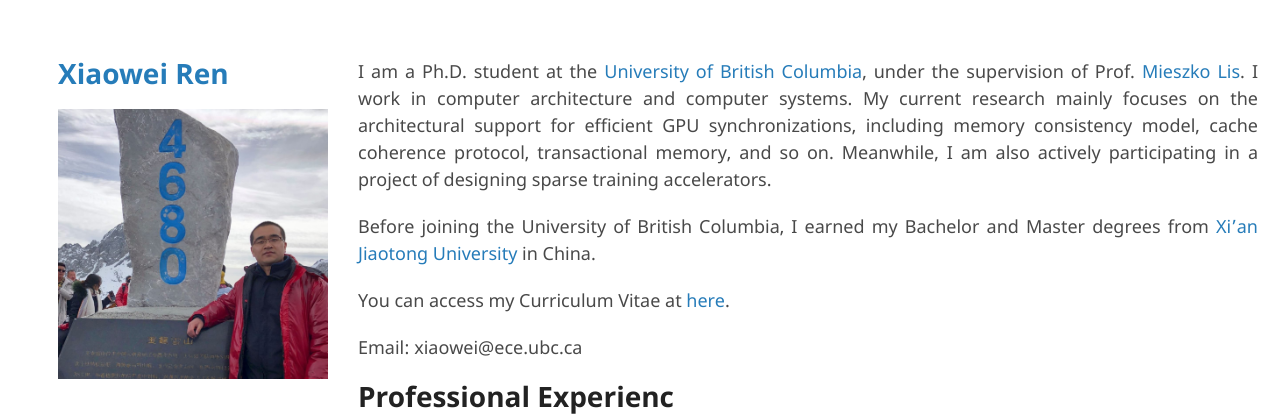
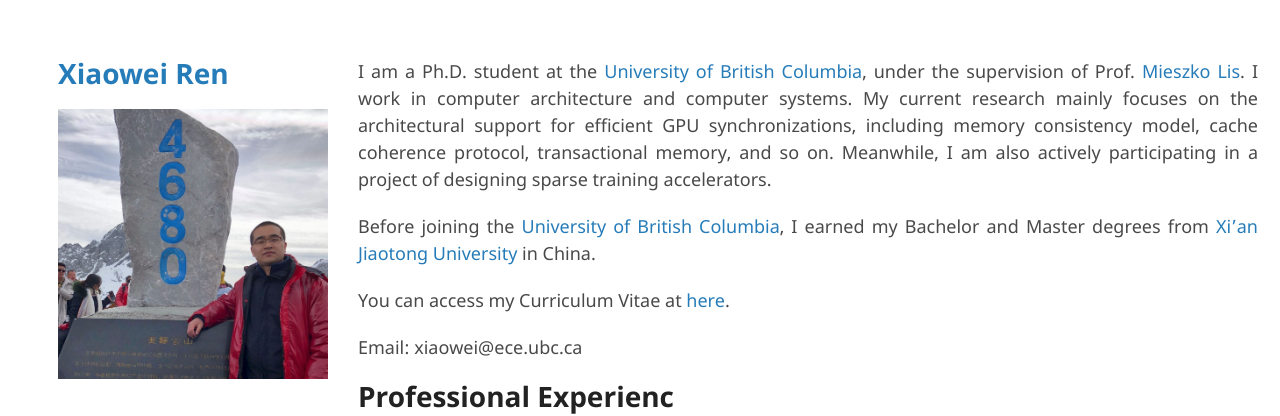
Before and after one commit to ericrxw/xiaoweiren, a Jekyll site: the page built from index.md, in a window 1280 px wide and 900 px high. Shown: the top 416 px of the window. Built offline with Jekyll 4.4.1, drawn with Linux system fonts in a browser that asks for light colours; our own code applies the rules of GitHub Pages for plain Markdown files; the repository's description, which GitHub fills in, is left out; some of the changed lines change nothing that is shown.

Commit message:
minor change

```diff
--- a/index.md
+++ b/index.md
@@ -1,6 +1,6 @@
 I am a Ph.D. student at the [University of British Columbia](http://www.ece.ubc.ca), under the supervision of Prof. [Mieszko Lis](http://mieszko.ece.ubc.ca). I work in computer architecture and computer systems. My current research mainly focuses on the architectural support for efficient GPU synchronizations, including memory consistency model, cache coherence protocol, transactional memory, and so on. Meanwhile, I am also actively participating in a project of designing sparse training accelerators.
 
-Before joining the University of British Columbia, I earned my Bachelor and Master degrees from [Xi'an Jiaotong University](http://en.xjtu.edu.cn) in China.
+Before joining the [University of British Columbia](http://www.ece.ubc.ca), I earned my Bachelor and Master degrees from [Xi'an Jiaotong University](http://en.xjtu.edu.cn) in China.
 
 You can access my Curriculum Vitae at [here](./docs/Xiaowei_Ren_CV.pdf).
 
```
